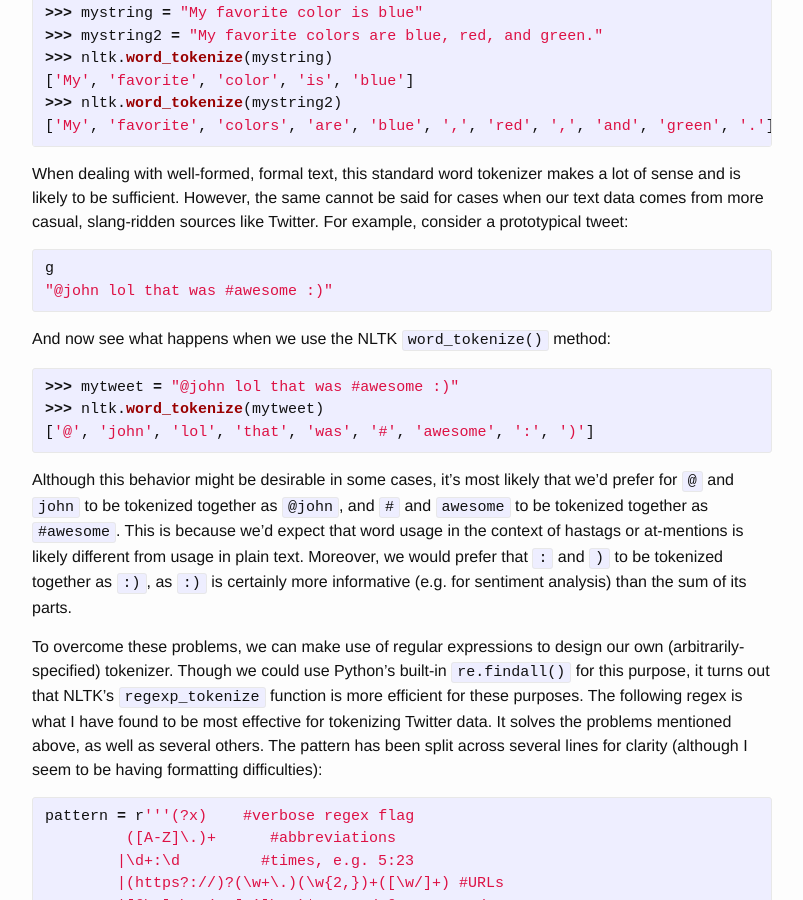
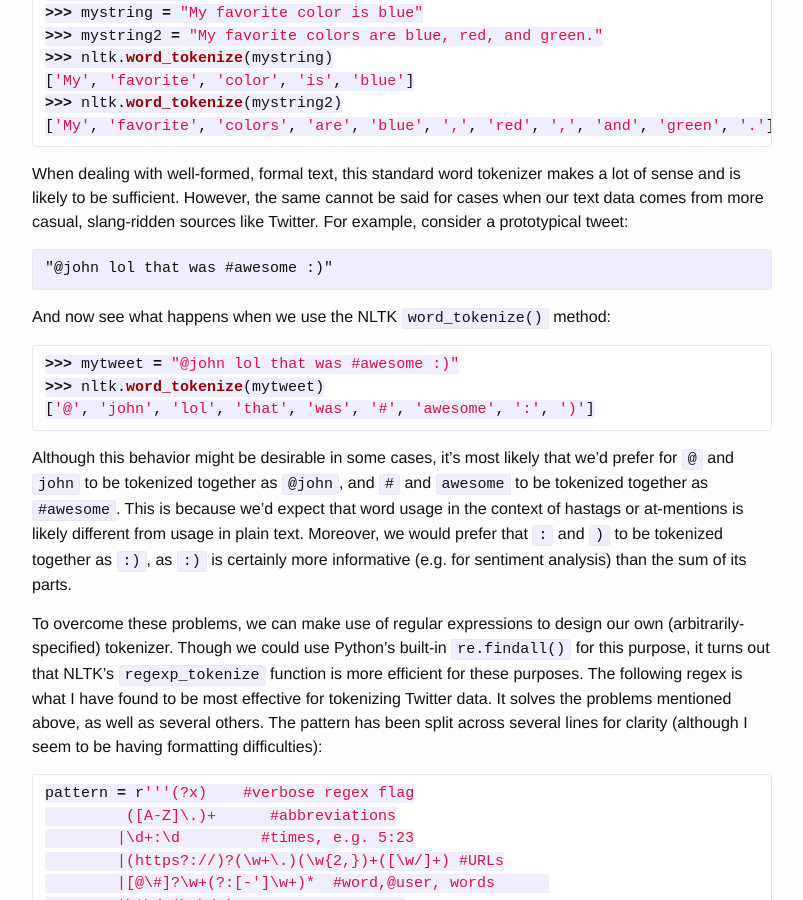
Before and after one commit to Fossj117/fossj117.github.io, a Jekyll site: the page built from _posts/2014-04-25-tokenizing-raw-text-in-python.md, in a window 1280 px wide and 900 px high, scrolled down 998 px. Shown: the whole window, without its empty margins (238-1041 px from the left). Built offline with Jekyll 4.4.1, drawn with Linux system fonts in a browser that asks for light colours; comment, search, counter and statistics services are not loaded.

Commit message:
Fix syntax highlighting

````diff
--- a/_config.yml
+++ b/_config.yml
@@ -9,3 +9,4 @@
 
 # Build settings
 markdown: kramdown
+highlighter: rouge
--- a/_posts/2014-04-25-tokenizing-raw-text-in-python.md
+++ b/_posts/2014-04-25-tokenizing-raw-text-in-python.md
@@ -11,24 +11,24 @@
 Tokenizing raw text data is an important pre-processing step for many NLP methods. As explained [on wikipedia](http://en.wikipedia.org/wiki/Tokenization), tokenization is "the process of breaking a stream of text up into words, phrases, symbols, or other meaningful elements called tokens." In the context of actually working through an NLP analysis, this usually translates to converting a string like `"My favorite color is blue"` to a list or array like `["My", "favorite", "color", "is", "blue"]`.
 
 In Python, there are a number of methods for quickly tokenizing text. The most naive method  for doing this is to simply the `split()` function associated with Python strings. For example:
-{% highlight python %}
+```python
 >>> mystring = "My favorite color is blue"
 >>> mystring.split()
 ['My', 'favorite', 'color', 'is', 'blue']
-{% endhighlight%}
+```
 
 By default, `split()` simply splits the string into a list by whitespace characters, (although you can also pass it a string of characters to split on, making the behavior slightly more subtle). This works well for simple cases, but behaves sub-optimally (from an NLP perspective) when the target text contains punctuation. For example:
-{% highlight python %}
+```python
 >>> mystring = "My favorite colors are blue, red, and green."
 >>> mystring.split()
 ['My', 'favorite', 'colors', 'are', 'blue,', 'red,', 'and', 'green.']
-{% endhighlight%}
+```
 
 Note that the punctuation marks are grouped in with their adjacent word (e.g. `blue,`). This is problematic for NLP applications, as the goal of tokenization is generally to divide a set (corpus) of documents into a common set of building blocks that can then be used as a basis for comparison. Hence, it's no good if "blue" in `"My favorite color is blue"` doesn't match with "blue" in `"My favorite colors are blue, red, and green."` since the latter is tokenized as `blue,` rather than `blue`.
 
 Fortunately, the awesome Python package [Natural Language Toolkit](http://www.nltk.org/) ships with a number of useful utilities for more intelligently tokenizing raw text. For example, NLTK's `word_tokenize` solves the problem just mentioned:
 
-{% highlight python %}
+```python
 >>> import nltk
 >>> mystring = "My favorite color is blue"
 >>> mystring2 = "My favorite colors are blue, red, and green."
@@ -36,26 +36,26 @@
 ['My', 'favorite', 'color', 'is', 'blue']
 >>> nltk.word_tokenize(mystring2)
 ['My', 'favorite', 'colors', 'are', 'blue', ',', 'red', ',', 'and', 'green', '.']
-{% endhighlight%}
+```
 
 When dealing with well-formed, formal text, this standard word tokenizer makes a lot of sense and is likely to be sufficient. However, the same cannot be said for cases when our text data comes from more casual, slang-ridden sources like Twitter. For example, consider a prototypical tweet:
-{% highlight python %}g
+```pythong
 "@john lol that was #awesome :)"
-{% endhighlight%}
+```
 
 And now see what happens when we use the NLTK `word_tokenize()` method:
 
-{% highlight python %}
+```python
 >>> mytweet = "@john lol that was #awesome :)"
 >>> nltk.word_tokenize(mytweet)
 ['@', 'john', 'lol', 'that', 'was', '#', 'awesome', ':', ')']
-{% endhighlight%}
+```
 
 Although this behavior might be desirable in some cases, it's most likely that we'd prefer for `@` and `john` to be tokenized together as `@john`, and `#` and `awesome` to be tokenized together as `#awesome`. This is because we'd expect that word usage in the context of hastags or at-mentions is likely different from usage in plain text. Moreover, we would prefer that `:` and `)` to be tokenized together as `:)`, as `:)` is certainly more informative (e.g. for sentiment analysis) than the sum of its parts.
 
 To overcome these problems, we can make use of regular expressions to design our own (arbitrarily-specified) tokenizer. Though we could use Python's built-in `re.findall()` for this purpose, it turns out that NLTK's `regexp_tokenize` function is more efficient for these purposes. The following regex is what I have found to be most effective for tokenizing Twitter data. It solves the problems mentioned above, as well as several others. The pattern has been split across several lines for clarity (although I seem to be having formatting difficulties):
 
-{% highlight python %}
+```python
 pattern = r'''(?x)    #verbose regex flag
          ([A-Z]\.)+	 #abbreviations
         |\d+:\d		#times, e.g. 5:23
@@ -65,13 +65,13 @@
         |\.\.\.		#ellipses
         |[!?]+		#!!!, ???
     	'''
-{% endhighlight%}
+```
 
 Although this might look complicated (especially if you're not familiar with regex), it's really not that bad. Essentially, each line of the expression specifies another textual pattern that we want to match as a token (e.g. `\d+:\d+` is included to capture time tokens like "2:34" or "12:15"). The `|` separators simply say that a valid token can match any of these pattterns. As such, this pattern can extended to match more (or less) token patterns.
 
 It's worth noting that, as is, this method will get rid of most punctuation (e.g. `,`, `.` will not be counted as tokens), although strings of `!` and/or `?` will be retained, as will `...`). Here it is in action, tokenizing our earlier example:
 
-{% highlight python %}
+```python
 >>> pattern = r'''(?x)
 ...          ([A-Z]\.)+
 ...         |\d+:\d+
@@ -84,6 +84,6 @@
 ...     '''
 >>> nltk.regexp_tokenize(mytweet, pattern)
 ['@john', 'lol', 'that', 'was', '#awesome']
-{% endhighlight%}
+```
 
 For more on tokenizing text and NLTK/NLP in Python more generally, I would highly recommmend [Natural Language Processing with Python](http://www.nltk.org/book) which is available in full online for free ([chapter 3]((http://www.nltk.org/book/ch03.html)) has a good discussion of tokenization in Python). For a good intro to regular expressions, you can look at [Learn Regex the Hard Way](http://regex.learncodethehardway.org/book/)
````
Also changed, not shown: _posts/2014-04-24-player-tracking-R.md (+8 -8 lines).
